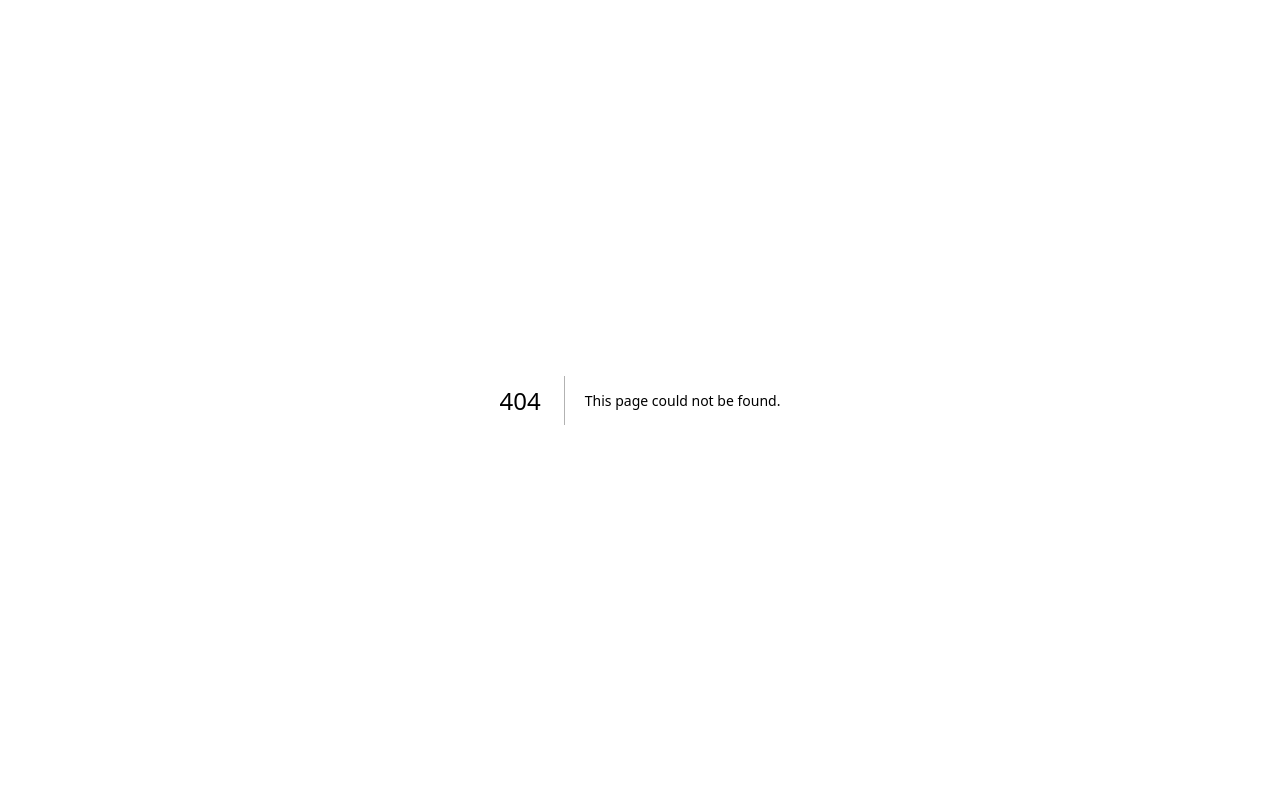
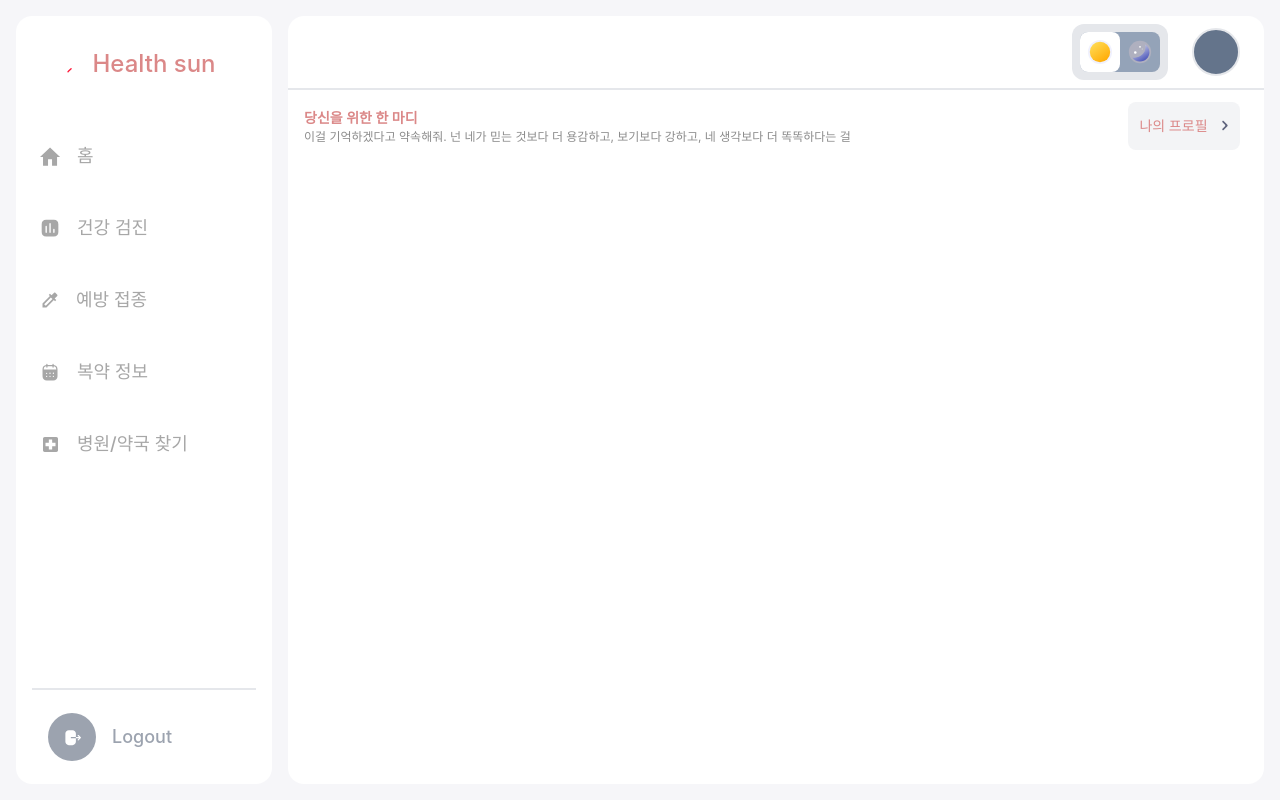
Before and after one commit to AMeaningfulStar/health-sun, a Next.js app: page /medication-info in a window 1280 px wide. Before the commit this address had no page. Built offline with nearby package versions, Linux system fonts and the light colour scheme.

Commit message:
Feat: 'medication-info' page

```diff
--- /dev/null
+++ b/pages/medication-info.tsx
@@ -0,0 +1,9 @@
+import Layout from "@components/Layout/Layout";
+
+export default function MedicationInfo() {
+  return(
+    <Layout>
+      <div></div>
+    </Layout>
+  )
+}
```
